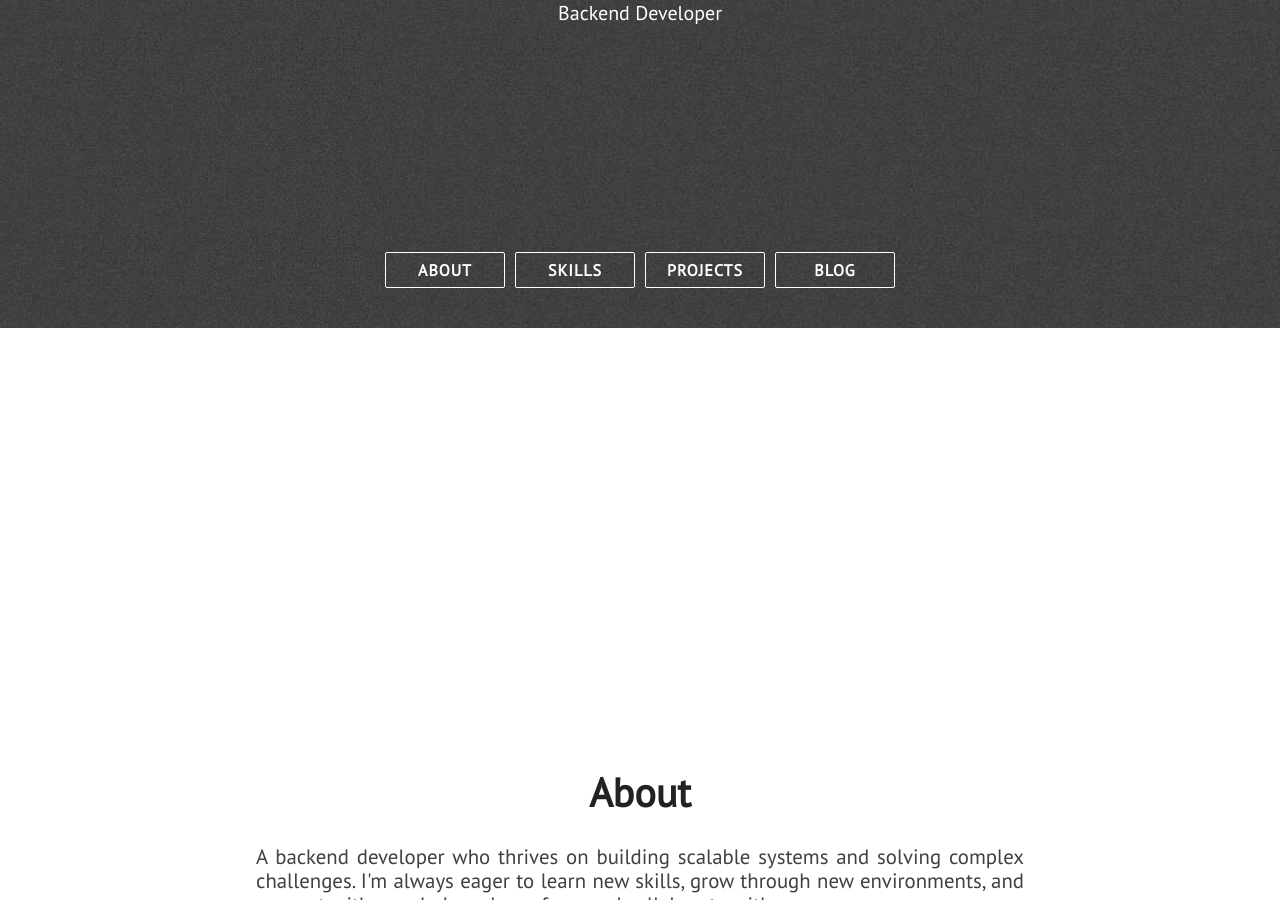
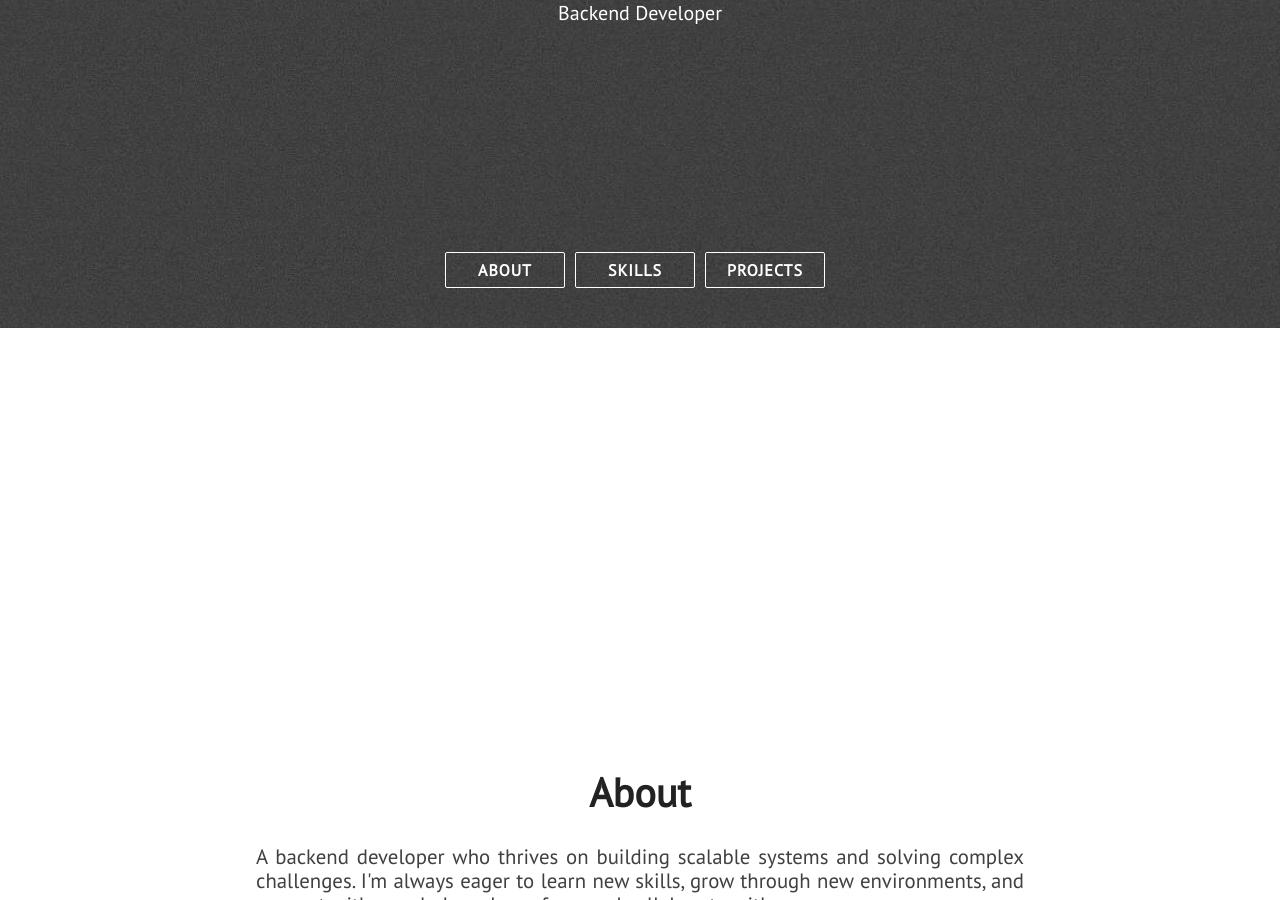
Before and after one commit to qayoom685/qayoom685.github.io, a Jekyll site: the page built from index.html, in a window 1280 px wide and 900 px high, scrolled down 572 px. Built offline with Jekyll 4.4.1, drawn with Linux system fonts in a browser that asks for light colours; nearby versions of some CDN libraries.

Commit message:
fix: remove email link from contact section and comment out blog link in navigation

```diff
--- a/_includes/extra.html
+++ b/_includes/extra.html
@@ -6,7 +6,7 @@
                 I'd love to hear from you! I'm open to collaborations, especially on open source projects. Interesting work opportunity? Shoot. Just want to have a coffee and talk about stars, cars or Pokémon? Awesome.
             </p> -->
             <p class="paragraph-text justify-text">
-                Feel free to reach out , Im happy to hear from you: <a href="mailto:{{ site.email }}">{{ site.email }}</a>
+                Feel free to reach out , Im happy to hear from you:
             </p>
             <!-- <p class="paragraph-text justify-text">
                 My resume is available here: <a href="{{ site.blog_url }}/resume/resume.pdf">PDF</a>, <a href="{{ site.blog_url }}/resume/resume.docx">DOC</a>
--- a/_includes/nav.html
+++ b/_includes/nav.html
@@ -10,7 +10,7 @@
             <a class="semi-transparent-button with-border nav-links" href="#about">ABOUT</a>
             <a class="semi-transparent-button with-border nav-links" href="#skills">SKILLS</a>
             <a class="semi-transparent-button with-border nav-links" href="#projects">PROJECTS</a>
-            <a class="semi-transparent-button with-border nav-links" href="#blog-posts">BLOG</a>
+            <!-- <a class="semi-transparent-button with-border nav-links" href="#blog-posts">BLOG</a> -->
         </div>
     </div>
 </section>
```
